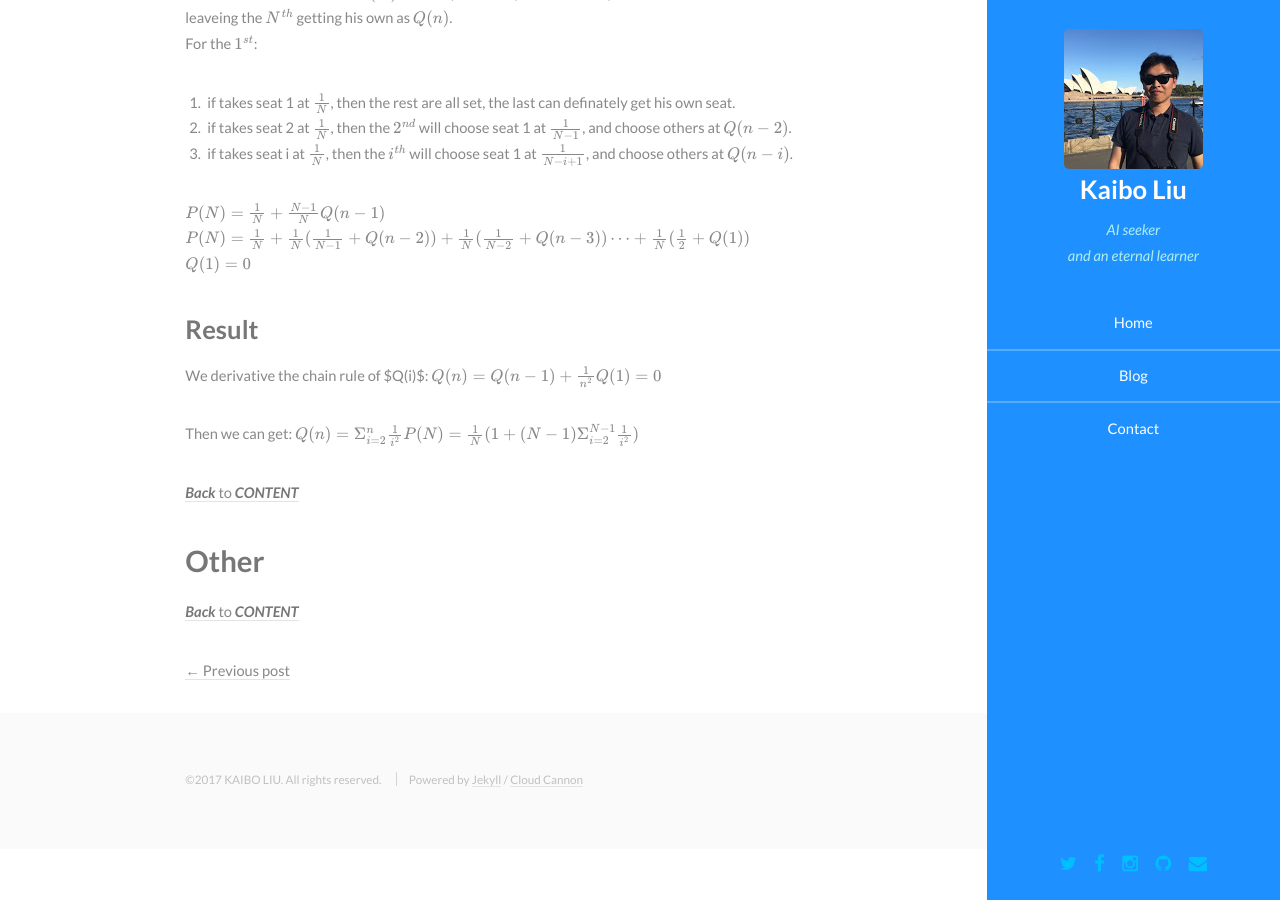
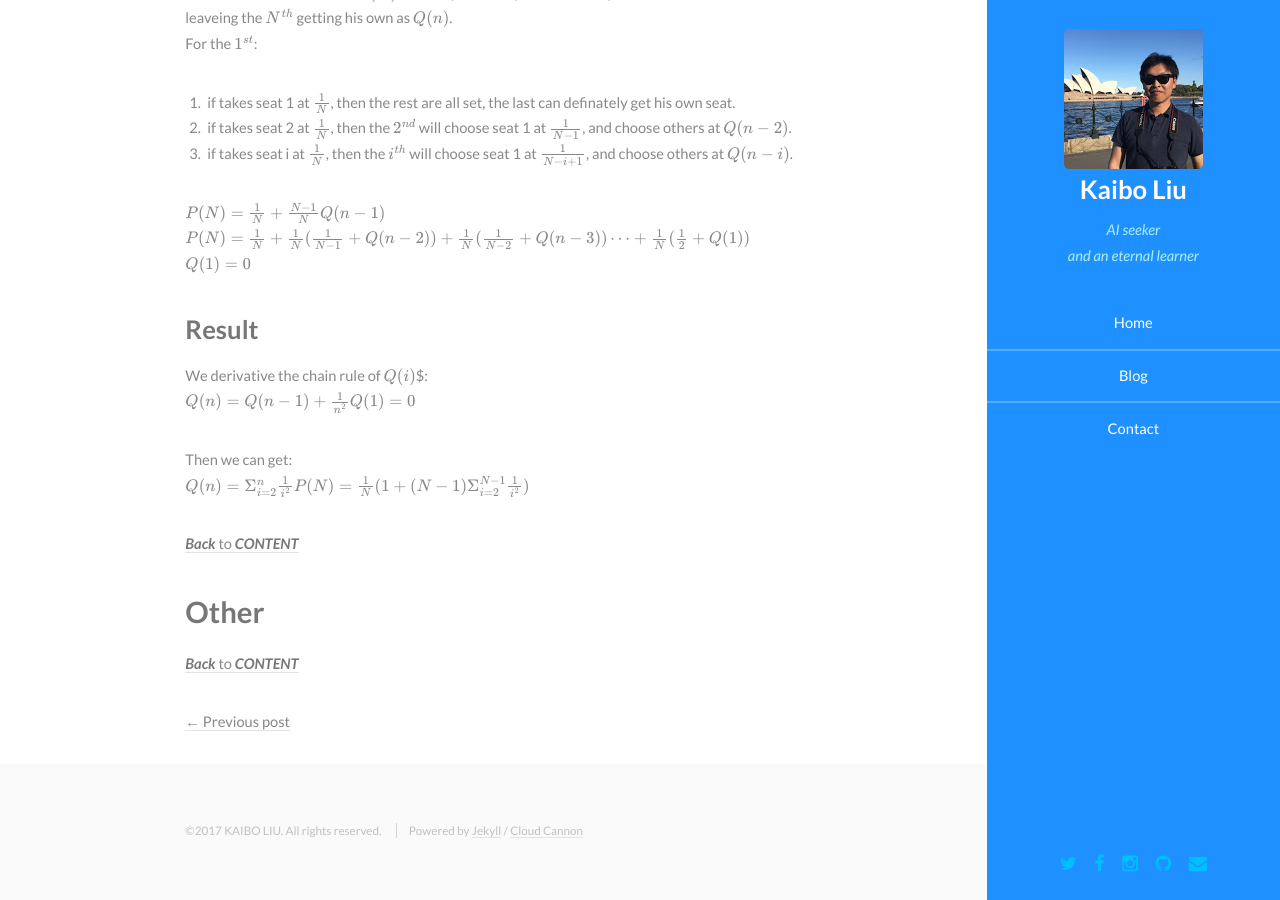
Before and after one commit to KaiboLiu/kaiboliu.github.io, a Jekyll site: the page built from _posts/2017-05-25-Math.md, in a window 1280 px wide and 900 px high, scrolled down 1375 px. Built offline with Jekyll 4.4.1, drawn with Linux system fonts in a browser that asks for light colours; formulas are drawn with MathJax 3.

Commit message:
better website

```diff
--- a/_posts/2017-05-25-Math.md
+++ b/_posts/2017-05-25-Math.md
@@ -33,7 +33,7 @@ For the \\(1^{st}\\):
 \\(Q(1)=0\\)
 
 ### Result
-We derivative the chain rule of $Q(i)$:
+We derivative the chain rule of \\(Q(i)\\)$:
 $$
 Q(n)=Q(n-1)+\frac{1}{n^2}\\
 Q(1)=0
```
